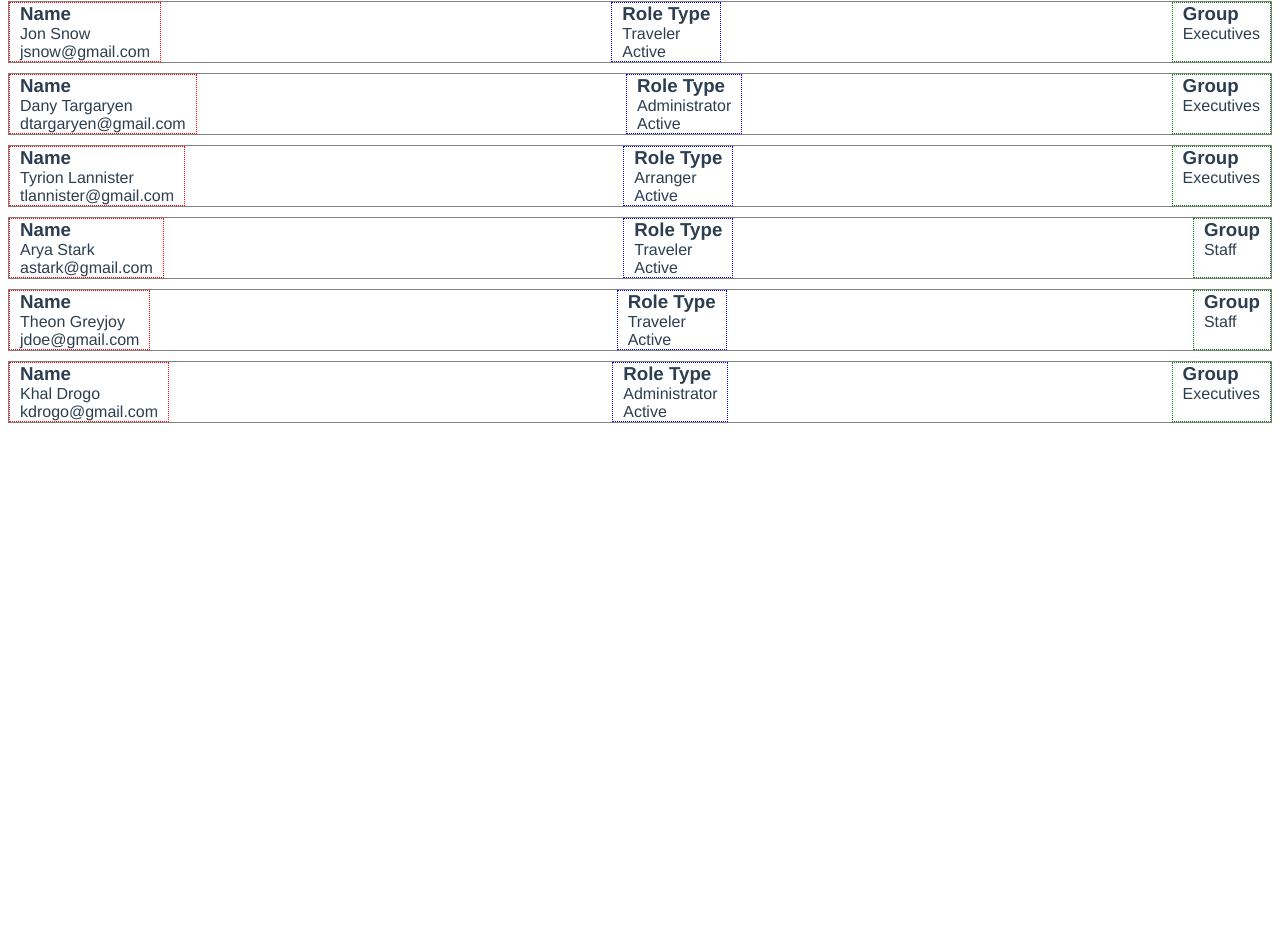
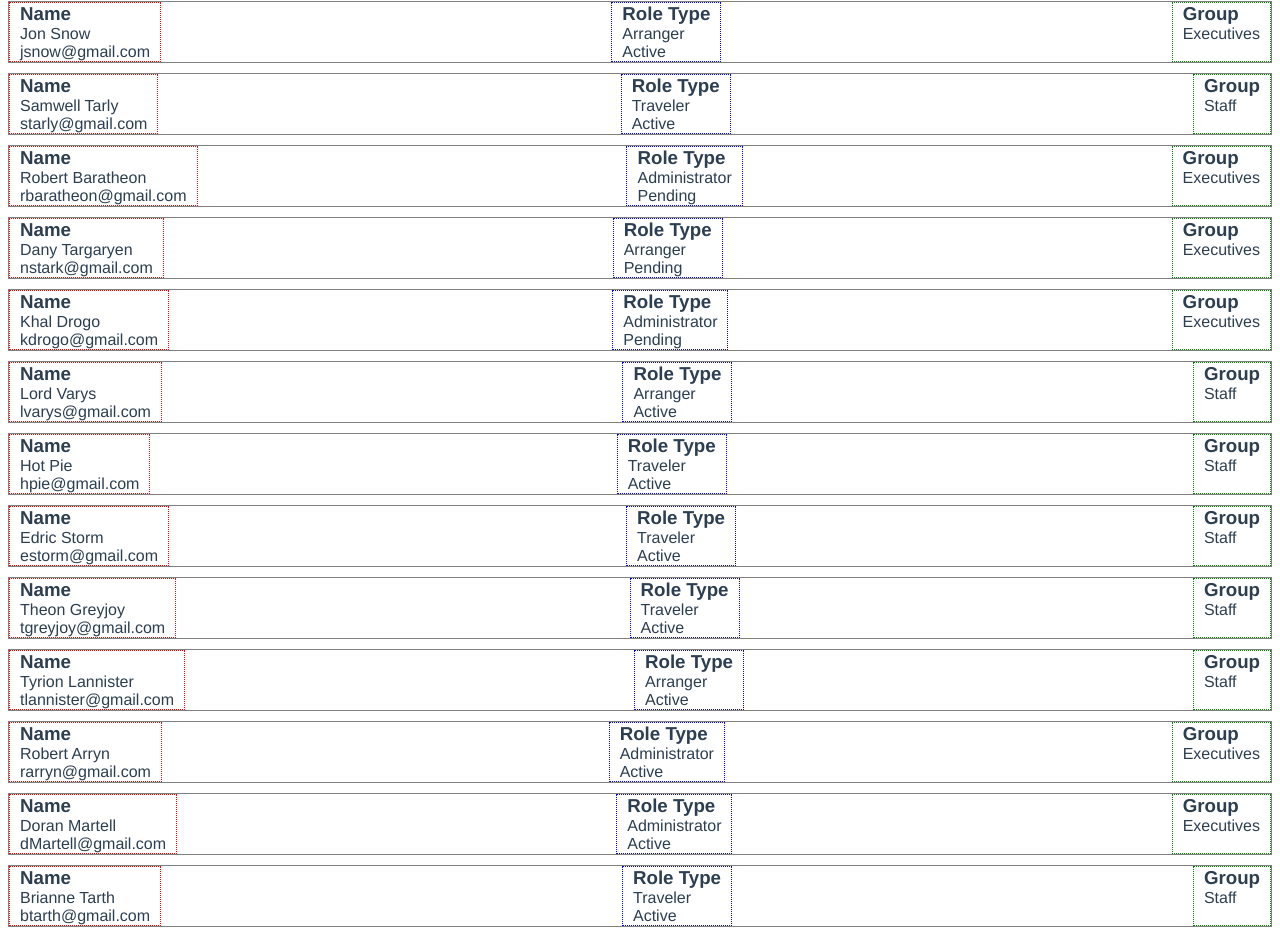
Before and after one commit to yakubova92/d-trial, a Vue app: page /people in a window 1280 px wide. Shown: the part 757-1694 px from the top of the page. Before the commit the page ends 1190 px from the top, so only its background shows below. Built offline with nearby package versions, Linux system fonts and the light colour scheme; data requests are answered from the project's data file.

Commit message:
people data is being pulled from a json server using axios and lifecycle methods

```diff
--- a/package.json
+++ b/package.json
@@ -9,7 +9,9 @@
     "test:unit": "vue-cli-service test:unit"
   },
   "dependencies": {
+    "axios": "^0.18.0",
     "vue": "^2.5.17",
+    "vue-axios": "^2.1.4",
     "vue-router": "^3.0.1",
     "vuex": "^3.0.1"
   },
--- a/src/components/PeopleDisplay.vue
+++ b/src/components/PeopleDisplay.vue
@@ -21,14 +21,15 @@
 </template>
 
 <script>
-//import PeopleSortNFilter from '@/components/PeopleSortNFilter.vue'
 
 import { mapGetters } from 'vuex';
 
 export default {
   name: 'PeopleDisplay',
   components: {
-    //PeopleSortNFilter
+  },
+  mounted () {
+    this.$store.dispatch('loadCoins')
   },
   computed: {
     ...mapGetters([
--- a/src/components/PeopleSortNFilter.vue
+++ b/src/components/PeopleSortNFilter.vue
@@ -1,5 +1,8 @@
 <template>
   <div class="people-sort-filter">
+    <!-- <div>
+      {{ peopleFromJSON }}
+    </div> -->
     <form id='roles' @submit.prevent="applyFilter">
       <h4> Roles </h4>
       <input type="checkbox" id="administrator" value="Administrator" v-model="checkedRoles">
@@ -41,9 +44,25 @@ export default {
     return {
       checkedRoles: [],
       checkedStatus: [],
-      checkedGroup: []
+      checkedGroup: [],
+      peopleFromJSON: []
     }
   },
+  // created() {
+	// 	fetch('people.json')
+	// 	.then(res => res.json())
+	// 	.then(res => {
+	// 		this.peopleFromJSON = res;
+	// 		console.log('loaded');
+
+	// 		this.newPeople();
+
+	// 		setInterval(() => {
+	// 			this.newPeople();
+	// 		}, 6000);
+
+	// 	});
+	// },
   components: {
   },
   computed: {
@@ -66,7 +85,13 @@ export default {
       this._data.checkedStatus = []
       this._data.checkedGroup = []
       this.CLEAR_FILTER()
-    }
+    },
+    // newPeople() {
+    //   return this._data.peopleFromJSON
+		// 	// index = getRandomInt(0, this.quotes.length-1);
+		// 	// app.text = this.quotes[index];
+		// 	// app.loading='';
+		// }
   }
 }
 </script>
--- /dev/null
+++ b/src/data/db.json
@@ -0,0 +1,139 @@
+{
+  "people": [
+    {
+      "id": 1,
+      "first": "Ned",
+      "last": "Stark",
+      "email": "nstark@gmail.com",
+      "role": "Administrator",
+      "status": "Pending",
+      "group": "Executives"
+    },
+    {
+      "id": 2,
+      "first": "Arya",
+      "last": "Stark",
+      "email": "astark@gmail.com",
+      "role": "Traveler",
+      "status": "Active",
+      "group": "Staff"
+    },
+    {
+      "id": 3,
+      "first": "Jon",
+      "last": "Snow",
+      "email": "jsnow@gmail.com",
+      "role": "Arranger",
+      "status": "Active",
+      "group": "Executives"
+    },
+    {
+      "id": 4,
+      "first": "Samwell",
+      "last": "Tarly",
+      "email": "starly@gmail.com",
+      "role": "Traveler",
+      "status": "Active",
+      "group": "Staff"
+    },
+    {
+      "id": 5,
+      "first": "Robert",
+      "last": "Baratheon",
+      "email": "rbaratheon@gmail.com",
+      "role": "Administrator",
+      "status": "Pending",
+      "group": "Executives"
+    },
+    {
+      "id": 6,
+      "first": "Dany",
+      "last": "Targaryen",
+      "email": "nstark@gmail.com",
+      "role": "Arranger",
+      "status": "Pending",
+      "group": "Executives"
+    },
+    {
+      "id": 7,
+      "first": "Khal",
+      "last": "Drogo",
+      "email": "kdrogo@gmail.com",
+      "role": "Administrator",
+      "status": "Pending",
+      "group": "Executives"
+    },
+    {
+      "id": 8,
+      "first": "Lord",
+      "last": "Varys",
+      "email": "lvarys@gmail.com",
+      "role": "Arranger",
+      "status": "Active",
+      "group": "Staff"
+    },
+    {
+      "id": 9,
+      "first": "Hot",
+      "last": "Pie",
+      "email": "hpie@gmail.com",
+      "role": "Traveler",
+      "status": "Active",
+      "group": "Staff"
+    },
+    {
+      "id": 10,
+      "first": "Edric",
+      "last": "Storm",
+      "email": "estorm@gmail.com",
+      "role": "Traveler",
+      "status": "Active",
+      "group": "Staff"
+    },
+    {
+      "id": 11,
+      "first": "Theon",
+      "last": "Greyjoy",
+      "email": "tgreyjoy@gmail.com",
+      "role": "Traveler",
+      "status": "Active",
+      "group": "Staff"
+    },
+    {
+      "id": 12,
+      "first": "Tyrion",
+      "last": "Lannister",
+      "email": "tlannister@gmail.com",
+      "role": "Arranger",
+      "status": "Active",
+      "group": "Staff"
+    },
+    {
+      "id": 13,
+      "first": "Robert",
+      "last": "Arryn",
+      "email": "rarryn@gmail.com",
+      "role": "Administrator",
+      "status": "Active",
+      "group": "Executives"
+    },
+    {
+      "id": 14,
+      "first": "Doran",
+      "last": "Martell",
+      "email": "dMartell@gmail.com",
+      "role": "Administrator",
+      "status": "Active",
+      "group": "Executives"
+    },
+    {
+      "id": 15,
+      "first": "Brianne",
+      "last": "Tarth",
+      "email": "btarth@gmail.com",
+      "role": "Traveler",
+      "status": "Active",
+      "group": "Staff"
+    }
+  ]
+}
--- a/src/store.js
+++ b/src/store.js
@@ -1,20 +1,13 @@
 import Vue from 'vue'
 import Vuex from 'vuex'
+import axios from 'axios'
+//import VueAxios from 'vue-axios'
 
 Vue.use(Vuex)
 
 export default new Vuex.Store({
   state: {
-    people: [
-      {id: 1, first: 'Ned', last: 'Stark', email: 'nstark@gmail.com', role: 'Arranger', status: 'Pending', group: 'Executives'},
-      {is: 2, first: 'Robert', last: 'Baratheon', email: 'rbaratheon@gmail.com', role: 'Administrator', status: 'Pending', group: 'Executives'},
-      {id: 3, first: 'Jon', last: 'Snow', email: 'jsnow@gmail.com', role: 'Traveler', status: 'Active', group: 'Executives'},
-      {id: 4, first: 'Dany', last: 'Targaryen', email: 'dtargaryen@gmail.com', role: 'Administrator', status: 'Active', group: 'Executives'},
-      {id: 5, first: 'Tyrion', last: 'Lannister', email: 'tlannister@gmail.com', role: 'Arranger', status: 'Active', group: 'Executives'},
-      {id: 6, first: 'Arya', last: 'Stark', email: 'astark@gmail.com', role: 'Traveler', status: 'Active', group: 'Staff'},
-      {id: 7, first: 'Theon', last: 'Greyjoy', email: 'jdoe@gmail.com', role: 'Traveler', status: 'Active', group: 'Staff'},
-      {id: 8, first: 'Khal', last: 'Drogo', email: 'kdrogo@gmail.com', role: 'Administrator', status: 'Active', group: 'Executives'},
-    ],
+    people: [],
     sortBy: '',
     filterBy: {
       role: [],
@@ -24,22 +17,7 @@ export default new Vuex.Store({
   },
   getters: {
     filterPeople: state => {
-      let people = state.people;
-      let filterBy = state.filterBy;
-      let filterCategories = [];
-
-      if (filterBy.role.length) filterCategories.push('role')
-      if (filterBy.status.length) filterCategories.push('status')
-      if (filterBy.group.length) filterCategories.push('group')
-
-      console.log(filterCategories)
-
-      people.filter((person) => {
-        console.log('filterCats', filterCategories)
-        console.log('person', person)
-      })
-
-      ///////////////////////////////////
+      let people = state.people
       if (state.filterBy.role.length){ // if roles were selected in the filter
         people = people.filter((person) => { // find people who match those roles
           if(state.filterBy.role.indexOf(person.role) !== -1) return person
@@ -64,6 +42,9 @@ export default new Vuex.Store({
     }
   },
   mutations: {
+    SET_PEOPLE (state, people) {
+      state.people = people
+    },
     APPLY_FILTER: (state, payload) => {
       const result = {role: [], status: [], group: []}
       result.role = payload.role;
@@ -80,6 +61,13 @@ export default new Vuex.Store({
     }
   },
   actions: {
-
+    loadCoins ({ commit }) {
+      axios
+        .get('http://localhost:4000/people')
+        .then(r => r.data)
+        .then(people => {
+        commit('SET_PEOPLE', people)
+        })
+    }
   }
 })
```
Also changed, not shown: 1 other file (tests, documents, lock files or other folders).
